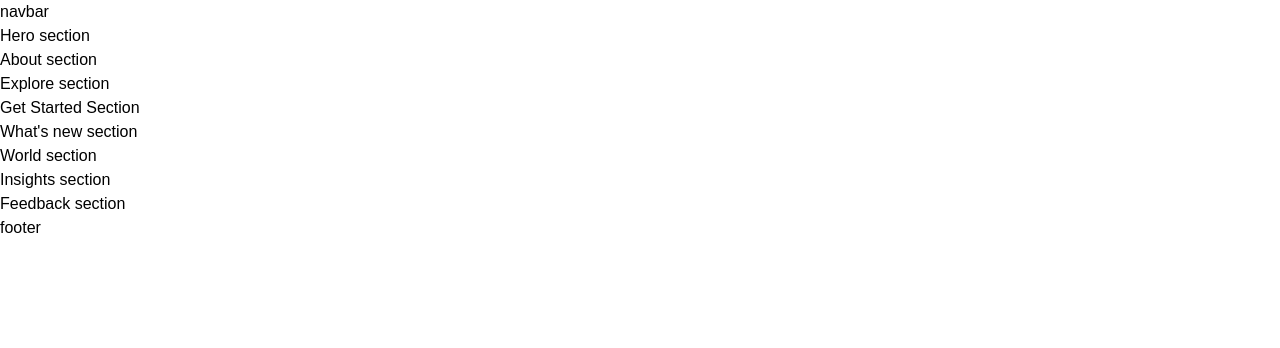
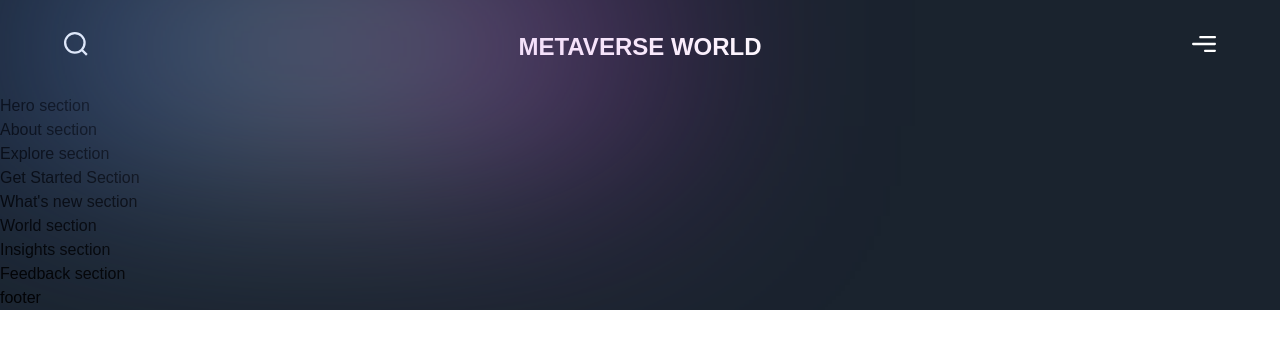
Before and after one commit to WailSolaiman/metaverse-world, a Next.js app: page / in a window 1280 px wide. Shown: the top 348 px of the page. Built offline with nearby package versions, Linux system fonts and the light colour scheme; a web font is replaced by a local one.

Commit message:
add navbar section

```diff
--- a/app/page.js
+++ b/app/page.js
@@ -1,8 +1,17 @@
-import { Footer, Navbar } from '../components';
-import { About, Explore, Feedback, GetStarted, Hero, Insights, WhatsNew, World } from '../sections';
+import { Footer, Navbar } from '../components'
+import {
+	About,
+	Explore,
+	Feedback,
+	GetStarted,
+	Hero,
+	Insights,
+	WhatsNew,
+	World,
+} from '../sections'
 
 const Page = () => (
-  <div>
+	<div className='bg-primary-black overflow-hidden'>
 		<Navbar />
 		<Hero />
 		<About />
@@ -14,6 +23,6 @@
 		<Feedback />
 		<Footer />
 	</div>
-);
+)
 
-export default Page;
+export default Page
--- a/components/Navbar.jsx
+++ b/components/Navbar.jsx
@@ -1,9 +1,34 @@
-'use client';
+'use client'
+
+import { motion } from 'framer-motion'
+
+import styles from '../styles'
+import { navVariants } from '../utils/motion'
 
 const Navbar = () => (
-  <nav>
-    navbar
-  </nav>
-);
+	<motion.nav
+		variants={navVariants}
+		initial='hidden'
+		whileInView='show'
+		className={`${styles.xPaddings} py-8 relative`}>
+		<div className='absolute w-[50%] inset-0 gradient-01' />
+		<div
+			className={`${styles.innerWidth} mx-auto flex justify-between gap-8`}>
+			<img
+				src='/search.svg'
+				alt='search'
+				className='w-[24px] h-[24px] object-contain'
+			/>
+			<h2 className='font-extrabold text-[24px] leading-[30px] text-white'>
+				METAVERSE WORLD
+			</h2>
+			<img
+				src='/menu.svg'
+				alt='menu'
+				className='w-[24px] h-[24px] object-contain'
+			/>
+		</div>
+	</motion.nav>
+)
 
-export default Navbar;
+export default Navbar
```
Lines whose indentation alone changed are shown as unchanged.
